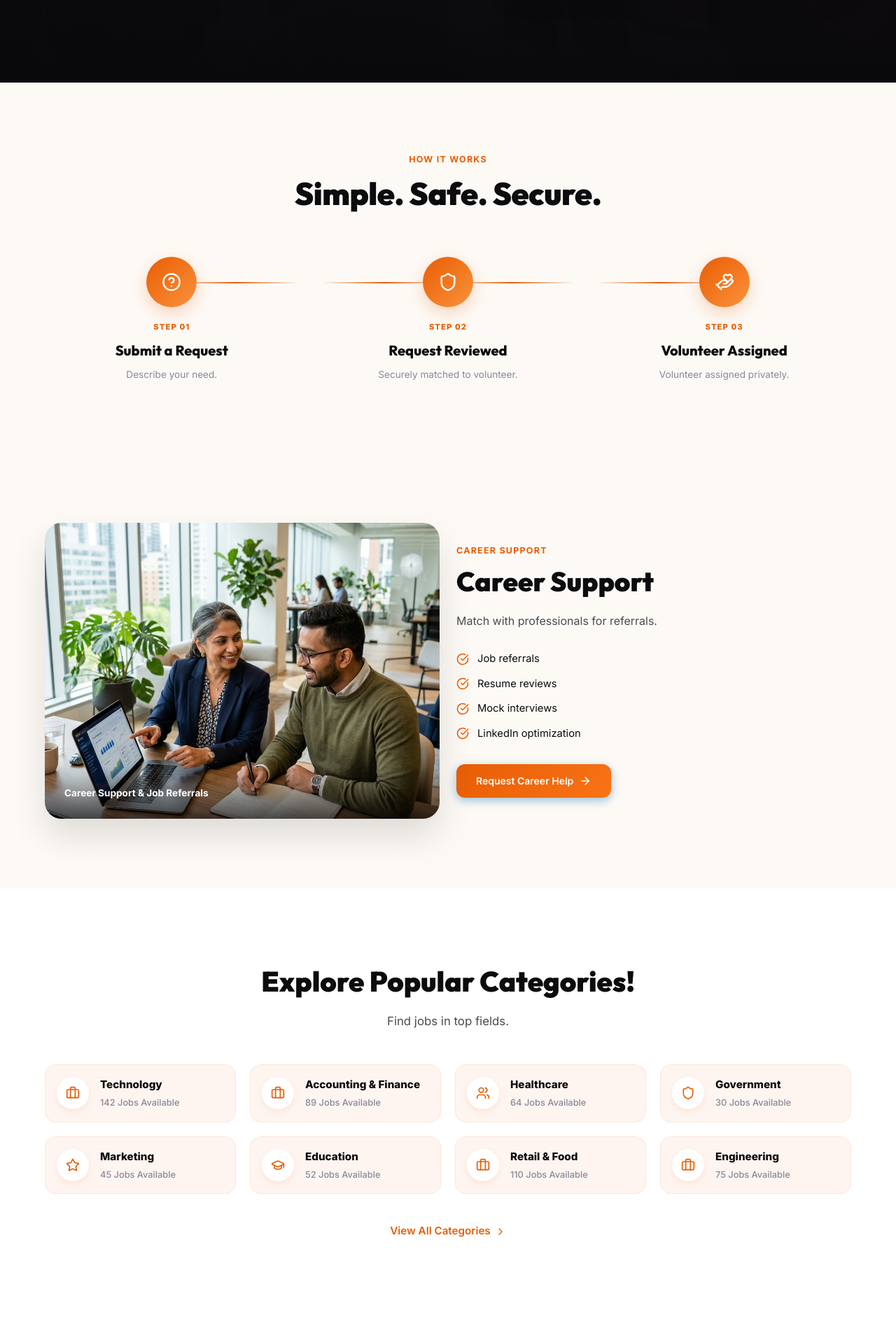
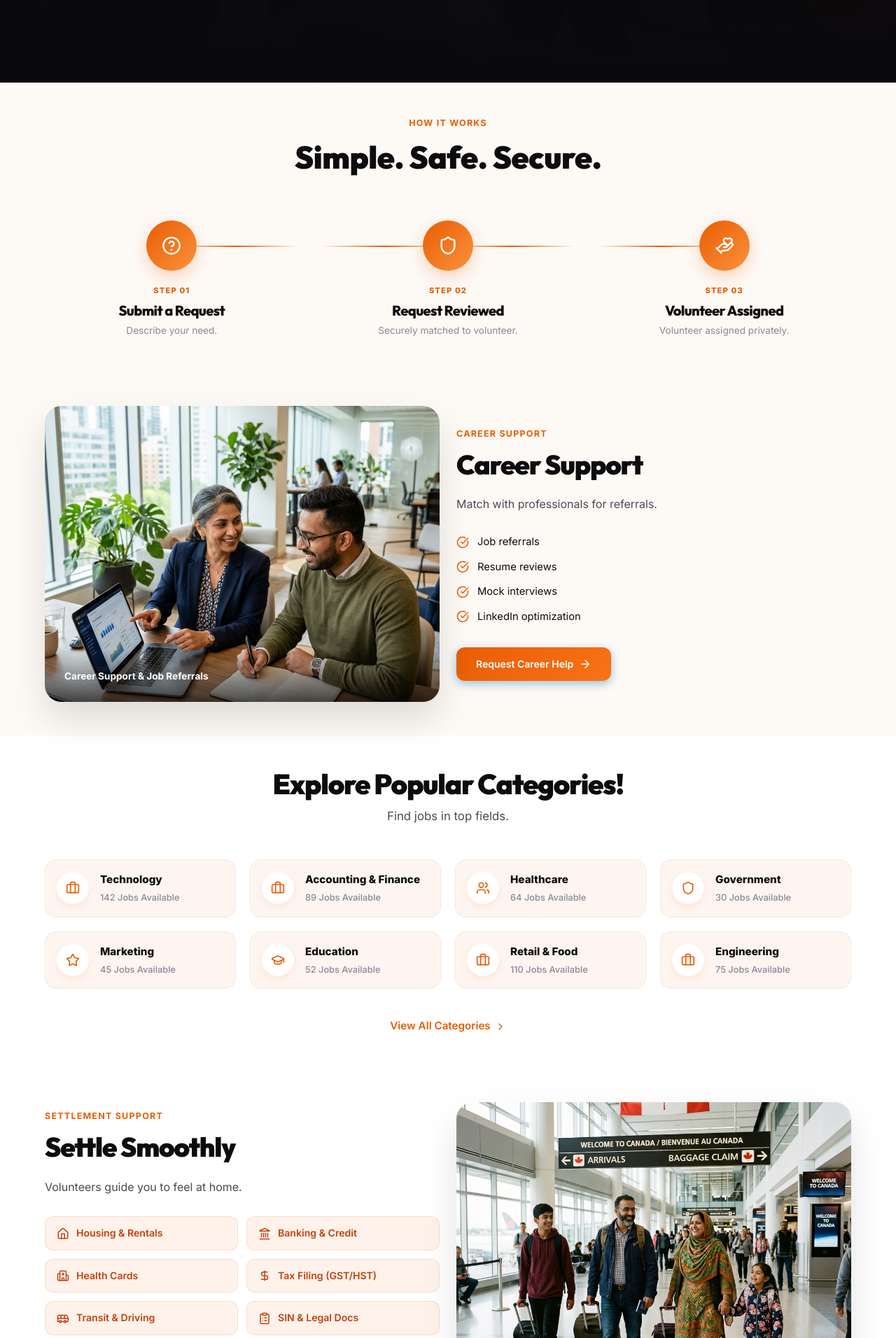
Before and after one commit to uditguptaca/professionalsclub, a Next.js app: page / in a window 1280 px wide. Shown: the part 828-2740 px from the top of the page at 70% size. Built offline with nearby package versions, Linux system fonts and the light colour scheme; no server answers; the database is empty.

Commit message:
Style: adjust spacing and typography to compact format, refine color theme variables

```diff
--- a/src/app/globals.css
+++ b/src/app/globals.css
@@ -134,6 +134,14 @@ html {
   overflow-x: hidden;
 }
 
+h1, h2, h3, h4, h5, h6 {
+  font-family: var(--font-display);
+  font-weight: 900;
+  line-height: 1.05;
+  letter-spacing: -0.03em;
+  color: var(--text-primary);
+}
+
 body {
   font-family: var(--font-sans);
   background: var(--bg-primary);
@@ -2475,7 +2483,7 @@ tr:last-child td { border-bottom: none; }
 .biz-hero-search button {
   padding: 16px 28px;
   background: var(--accent-500);
-  color: #1a1a2e;
+  color: var(--text-primary);
   border: none;
   font-weight: 700;
   font-size: 0.9rem;
@@ -2625,7 +2633,7 @@ tr:last-child td { border-bottom: none; }
 }
 .biz-badge-featured {
   background: rgba(245,158,11,0.9);
-  color: #1a1a2e;
+  color: var(--text-primary);
 }
 .biz-badge-deal {
   background: rgba(225,29,72,0.9);
--- a/src/app/page.tsx
+++ b/src/app/page.tsx
@@ -98,7 +98,7 @@ export default function Home() {
       </section>
 
       {/* ─── HOW IT WORKS ─── */}
-      <section style={{ padding: '100px 0', background: 'var(--bg-secondary)' }}>
+      <section style={{ padding: '48px 0', background: 'var(--bg-secondary)' }}>
         <div className="container" style={{ maxWidth: '100%' }}>
           <div style={{ textAlign: 'center', marginBottom: 64 }}>
             <div style={{ fontSize: '0.78rem', fontWeight: 700, textTransform: 'uppercase', letterSpacing: '0.1em', color: 'var(--primary-600)', marginBottom: 12 }}>How It Works</div>
@@ -129,7 +129,7 @@ export default function Home() {
 
 
       {/* ─── SERVICES (Side-by-Side #1: Career Support) ─── */}
-      <section style={{ padding: '100px 0', background: 'var(--bg-secondary)' }}>
+      <section style={{ padding: '48px 0', background: 'var(--bg-secondary)' }}>
         <div className="container" style={{ maxWidth: 1280 }}>
           <div className="mobile-stack" style={{ display: 'grid', gridTemplateColumns: '1fr 1fr', gap: 24, alignItems: 'center' }}>
             <div style={{ borderRadius: 24, overflow: 'hidden', boxShadow: '0 25px 50px rgba(0,0,0,0.12)', position: 'relative', aspectRatio: '4/3' }}>
@@ -161,7 +161,7 @@ export default function Home() {
       </section>
 
       {/* ─── POPULAR JOB CATEGORIES ─── */}
-      <section style={{ padding: '100px 0', background: 'var(--bg-primary)' }}>
+      <section style={{ padding: '48px 0', background: 'var(--bg-primary)' }}>
         <div className="container" style={{ maxWidth: 1280 }}>
           <div style={{ textAlign: 'center', marginBottom: 48 }}>
             <h2 style={{ fontSize: '2.5rem', fontWeight: 900, fontFamily: 'var(--font-display)', color: 'var(--text-primary)', marginBottom: 12 }}>Explore Popular Categories!</h2>
@@ -229,7 +229,7 @@ export default function Home() {
       </section>
 
       {/* ─── SERVICES (Side-by-Side #2: Settlement — Reversed) ─── */}
-      <section style={{ padding: '100px 0', background: 'var(--bg-primary)' }}>
+      <section style={{ padding: '48px 0', background: 'var(--bg-primary)' }}>
         <div className="container" style={{ maxWidth: 1280 }}>
           <div className="mobile-stack" style={{ display: 'grid', gridTemplateColumns: '1fr 1fr', gap: 24, alignItems: 'center' }}>
             <div>
@@ -269,7 +269,7 @@ export default function Home() {
 
 
       {/* ─── EVENTS & COMMUNITY (Side-by-Side #3) ─── */}
-      <section style={{ padding: '100px 0', background: 'var(--bg-secondary)' }}>
+      <section style={{ padding: '48px 0', background: 'var(--bg-secondary)' }}>
         <div className="container" style={{ maxWidth: 1280 }}>
           <div className="mobile-stack" style={{ display: 'grid', gridTemplateColumns: '1fr 1fr', gap: 24, alignItems: 'center' }}>
             <div style={{ borderRadius: 24, overflow: 'hidden', boxShadow: '0 25px 50px rgba(0,0,0,0.12)', position: 'relative', aspectRatio: '4/3' }}>
@@ -315,7 +315,7 @@ export default function Home() {
       </section>
 
       {/* ─── VOLUNTEER CTA (Side-by-Side #4) ─── */}
-      <section style={{ padding: '100px 0', background: 'linear-gradient(135deg, var(--gray-900), var(--gray-800))' }}>
+      <section style={{ padding: '48px 0', background: 'linear-gradient(135deg, var(--gray-900), var(--gray-800))' }}>
         <div className="container" style={{ maxWidth: 1280 }}>
           <div className="mobile-stack" style={{ display: 'grid', gridTemplateColumns: '1fr 1fr', gap: 24, alignItems: 'center' }}>
             <div>
@@ -347,7 +347,7 @@ export default function Home() {
       </section>
 
       {/* ─── FOUNDER ─── */}
-      <section style={{ padding: '80px 0', background: 'var(--bg-primary)' }}>
+      <section style={{ padding: '40px 0', background: 'var(--bg-primary)' }}>
         <div className="container" style={{ maxWidth: 900 }}>
           <div className="mobile-stack" style={{ display: 'grid', gridTemplateColumns: '200px 1fr', gap: 24, alignItems: 'center' }}>
             <div style={{ width: 200, height: 200, borderRadius: '50%', overflow: 'hidden', position: 'relative', boxShadow: '0 20px 40px rgba(232,93,4,0.25)' }}>
@@ -386,7 +386,7 @@ export default function Home() {
       </section>
 
       {/* ─── WHATSAPP COMMUNITY HERO ─── */}
-      <section style={{ padding: '80px 0', background: 'var(--gray-950)', position: 'relative', overflow: 'hidden' }}>
+      <section style={{ padding: '40px 0', background: 'var(--gray-950)', position: 'relative', overflow: 'hidden' }}>
         {/* Background Image & Overlay */}
         <div style={{ position: 'absolute', inset: 0 }}>
           <Image src="/whatsapp-community-bg.png" alt="Community networking" fill style={{ objectFit: 'cover', opacity: 0.15 }} />
@@ -459,7 +459,7 @@ export default function Home() {
       </section>
 
       {/* ─── FEATURED BUSINESSES ─── */}
-      <section style={{ padding: '80px 0', background: 'var(--bg-secondary)' }}>
+      <section style={{ padding: '40px 0', background: 'var(--bg-secondary)' }}>
         <div className="container" style={{ maxWidth: '100%' }}>
           <div style={{ textAlign: 'center', marginBottom: 48 }}>
             <h2 style={{ fontSize: '2.5rem', fontWeight: 900, fontFamily: 'var(--font-display)', color: 'var(--text-primary)', marginBottom: 12 }}>Featured Businesses</h2>
@@ -508,7 +508,7 @@ export default function Home() {
       </section>
 
       {/* ─── FINAL CTA ─── */}
-      <section style={{ position: 'relative', padding: '100px 0', overflow: 'hidden' }}>
+      <section style={{ position: 'relative', padding: '48px 0', overflow: 'hidden' }}>
         <div style={{ position: 'absolute', inset: 0 }}>
           <Image src="/toronto-skyline.png" alt="Toronto skyline" fill style={{ objectFit: 'cover', opacity: 0.2 }} />
           <div style={{ position: 'absolute', inset: 0, background: 'linear-gradient(135deg, var(--gray-900) 0%, var(--gray-950) 100%)' }} />
```
